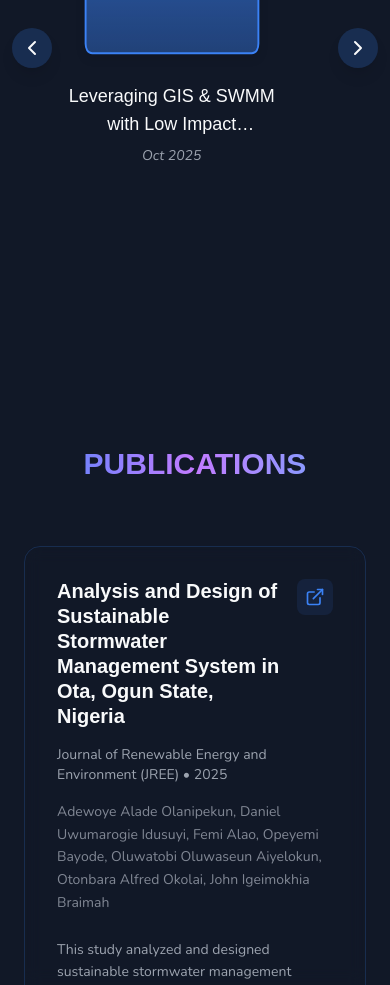
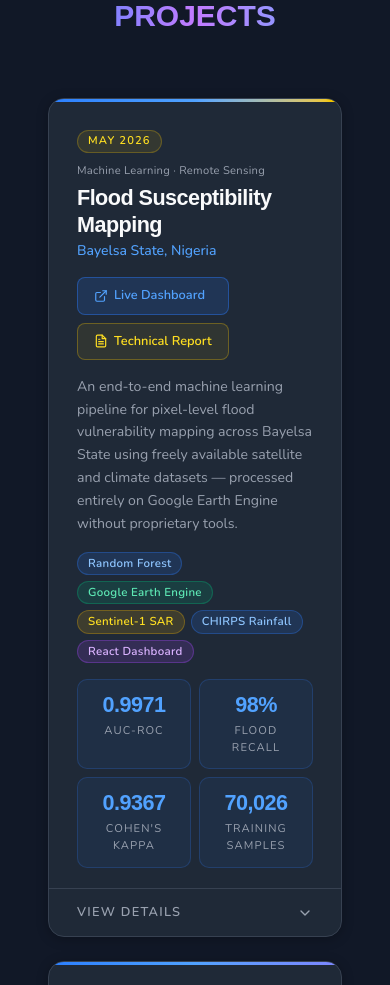
Before and after one commit to Otonbara/engineering-portfolio, a React (Vite) app in the folder engineering-portfolio/: page / in a window 390 px wide. Shown: the part 5300-6285 px from the top of the page. Built offline with nearby package versions, Linux system fonts and the light colour scheme; a web font is replaced by a local one.

Commit message:
Refactor Projects section: enhance project data structure and add new projects; update Publications link; include Python skill in Skills section; add Flood Susceptibility Report PDF and Python SVG asset

```diff
--- a/engineering-portfolio/src/pages/Projects.tsx
+++ b/engineering-portfolio/src/pages/Projects.tsx
@@ -1,49 +1,357 @@
-import { motion, AnimatePresence } from "motion/react";
-import { useRef, useState, useEffect } from "react";
-import { ChevronLeft, ChevronRight } from "lucide-react";
-import FolderIcon from "../components/FolderIcon";
-import Project1 from "../assets/LEVERAGING_GIS_AND_SWMM.pdf";
+import { useState } from "react";
+import { motion } from "motion/react";
 
-export default function Projects() {
-  const [openProject, setOpenProject] = useState<number | null>(null);
-  const [hoveredIndex, setHoveredIndex] = useState<number | null>(null);
-  const carouselRef = useRef<HTMLDivElement>(null);
+interface Tag {
+  label: string;
+  color: "blue" | "yellow" | "green" | "purple";
+}
 
-  useEffect(() => {
-    if (window.location.hash === "#project-gis-swmm") {
-      setOpenProject(0);
-      setTimeout(() => {
-        document.getElementById("projects")?.scrollIntoView({ behavior: "smooth" });
-      }, 200);
+interface Metric {
+  value: string;
+  label: string;
 }
-  }, []);
 
-  const projectData = [
+interface Project {
+  id: string;
+  year: string;
+  title: string;
+  subtitle: string;
+  description: string;
+  tags: Tag[];
+  metrics: Metric[];
+  tools: string[];
+  highlights: string[];
+  liveUrl?: string;
+  reportUrl?: string;
+  category: string;
+}
+
+const tagColors: Record<Tag["color"], string> = {
+  blue: "bg-blue-500/15 text-blue-300 border border-blue-500/30",
+  yellow: "bg-yellow-500/15 text-yellow-300 border border-yellow-500/30",
+  green: "bg-emerald-500/15 text-emerald-300 border border-emerald-500/30",
+  purple: "bg-purple-500/15 text-purple-300 border border-purple-500/30",
+};
+
+const projects: Project[] = [
   {
-      title: "Leveraging GIS & SWMM with Low Impact Development Techniques",
-      subtitle: "Urban Drainage & Flood Mitigation - Opolo Housing Estate, Bayelsa",
-      year: "Oct 2025",
-      summary: `A sustainable stormwater management model integrating QGIS-based catchment analysis and EPA SWMM
-                simulations to evaluate Low Impact Development (LID) strategies in flood-prone areas.`,
+    id: "flood-susceptibility",
+    year: "May 2026",
+    title: "Flood Susceptibility Mapping",
+    subtitle: "Bayelsa State, Nigeria",
+    category: "Machine Learning · Remote Sensing",
+    description:
+      "An end-to-end machine learning pipeline for pixel-level flood vulnerability mapping across Bayelsa State using freely available satellite and climate datasets — processed entirely on Google Earth Engine without proprietary tools.",
+    tags: [
+      { label: "Random Forest", color: "blue" },
+      { label: "Google Earth Engine", color: "green" },
+      { label: "Sentinel-1 SAR", color: "yellow" },
+      { label: "CHIRPS Rainfall", color: "blue" },
+      { label: "React Dashboard", color: "purple" },
+    ],
+    metrics: [
+      { value: "0.9971", label: "AUC-ROC" },
+      { value: "98%", label: "Flood Recall" },
+      { value: "0.9367", label: "Cohen's Kappa" },
+      { value: "70,026", label: "Training Samples" },
+    ],
+    tools: [
+      "Google Earth Engine",
+      "Python (scikit-learn)",
+      "SMOTE Oversampling",
+      "Sentinel-1 SAR",
+      "CHIRPS v2",
+      "USGS SRTM",
+      "MODIS",
+      "JRC Global Surface Water",
+      "React 18 + Vite",
+      "Leaflet.js",
+      "Vercel",
+    ],
     highlights: [
-        "Used QGIS to delineate catchment areas and extract topographical data for hydrological modeling.",
-        "Developed SWMM models to simulate pre- and post-development stormwater runoff scenarios.",
-        "Implemented LID measures (permeable pavements, rain barrels) reducing peak flow by 87%.",
+      "Flood inventory generated from Sentinel-1 SAR using Otsu automated thresholding (−17.05 dB) and UN-SPIDER post-classification refinement",
+      "SMOTE oversampling corrected severe class imbalance (5.5% flood prevalence) to produce 70,026 balanced training samples",
+      "Distance to river (MDI = 0.198) and elevation (MDI = 0.187) emerged as the two dominant predictors — physically consistent with Niger Delta lateral inundation",
+      "Deployed as an interactive choropleth dashboard on Vercel with Nominatim location search and model diagnostics panel",
     ],
-      report: Project1,
+    liveUrl: "https://bayelsa-flood-dashboard.vercel.app/",
+    reportUrl: "/src/assets/Flood_Susceptibility_Report.pdf",
+  },
+  {
+    id: "lid-swmm",
+    year: "October 2025",
+    title: "GIS & SWMM Urban Drainage Analysis",
+    subtitle: "Opolo Housing Estate, Yenagoa",
+    category: "Hydrologic Modelling · LID Design",
+    description:
+      "A hydrologic-hydraulic assessment of stormwater drainage performance at a 15.23-hectare urban estate in Yenagoa, evaluating the impact of Low Impact Development (LID) retrofits against a conventional grey-infrastructure baseline using EPA SWMM and QGIS.",
+    tags: [
+      { label: "EPA SWMM", color: "blue" },
+      { label: "QGIS", color: "green" },
+      { label: "LID Design", color: "yellow" },
+      { label: "Stormwater", color: "purple" },
+    ],
+    metrics: [
+      { value: "87%", label: "Peak Flow Reduction" },
+      { value: "86%", label: "Runoff Volume Reduction" },
+      { value: "15.23 ha", label: "Study Area" },
+      { value: "9", label: "Sub-catchments" },
+    ],
+    tools: [
+      "EPA SWMM",
+      "QGIS",
+      "USGS DEM (30m)",
+      "IDF Curve Analysis",
+      "Alternating Block Method",
+      "Dynamic Wave Routing",
+      "Horton Infiltration Model",
+    ],
+    highlights: [
+      "10-year, 120-minute design storm (66 mm depth) developed via log-log IDF interpolation and alternating block hyetograph method",
+      "Nine sub-catchments delineated from 30m DEM in QGIS; impervious fractions computed per catchment from roof and pavement areas",
+      "Permeable pavements (273 m² avg per unit) and rain barrels (202 m² roof coverage) modelled as distributed LID controls across all sub-catchments",
+      "Peak outfall discharge reduced from 1.058 m³/s to 0.140 m³/s; final surface storage increased by over 40× under the LID scenario",
+    ],
+    reportUrl: "/src/assets/LEVERAGING_GIS_AND_SWMM.pdf",
   },
 ];
 
-  // --- Carousel Scroll Functions ---
-  const scrollLeft = () => {
-    if (carouselRef.current) carouselRef.current.scrollBy({ left: -350, behavior: "smooth" });
-  };
-  const scrollRight = () => {
-    if (carouselRef.current) carouselRef.current.scrollBy({ left: 350, behavior: "smooth" });
-  };
+function ExternalLinkIcon() {
+  return (
+    <svg
+      xmlns="http://www.w3.org/2000/svg"
+      width="14"
+      height="14"
+      viewBox="0 0 24 24"
+      fill="none"
+      stroke="currentColor"
+      strokeWidth="2"
+      strokeLinecap="round"
+      strokeLinejoin="round"
+    >
+      <path d="M18 13v6a2 2 0 0 1-2 2H5a2 2 0 0 1-2-2V8a2 2 0 0 1 2-2h6" />
+      <polyline points="15 3 21 3 21 9" />
+      <line x1="10" y1="14" x2="21" y2="3" />
+    </svg>
+  );
+}
+
+function FileTextIcon() {
+  return (
+    <svg
+      xmlns="http://www.w3.org/2000/svg"
+      width="14"
+      height="14"
+      viewBox="0 0 24 24"
+      fill="none"
+      stroke="currentColor"
+      strokeWidth="2"
+      strokeLinecap="round"
+      strokeLinejoin="round"
+    >
+      <path d="M14 2H6a2 2 0 0 0-2 2v16a2 2 0 0 0 2 2h12a2 2 0 0 0 2-2V8z" />
+      <polyline points="14 2 14 8 20 8" />
+      <line x1="16" y1="13" x2="8" y2="13" />
+      <line x1="16" y1="17" x2="8" y2="17" />
+      <polyline points="10 9 9 9 8 9" />
+    </svg>
+  );
+}
+
+function ChevronIcon({ open }: { open: boolean }) {
+  return (
+    <svg
+      xmlns="http://www.w3.org/2000/svg"
+      width="16"
+      height="16"
+      viewBox="0 0 24 24"
+      fill="none"
+      stroke="currentColor"
+      strokeWidth="2"
+      strokeLinecap="round"
+      strokeLinejoin="round"
+      className={`transition-transform duration-300 ${open ? "rotate-180" : "rotate-0"}`}
+    >
+      <polyline points="6 9 12 15 18 9" />
+    </svg>
+  );
+}
+
+function MetricCard({ value, label }: Metric) {
+  return (
+    <div className="flex-1 basis-[90px] rounded-[10px] border border-blue-500/20 bg-blue-500/[0.07] px-4 py-3 text-center">
+      <div className="font-BBH text-[1.35rem] font-bold leading-tight tracking-tight text-blue-400">
+        {value}
+      </div>
+      <div className="mt-1 text-[0.7rem] uppercase tracking-widest text-gray-400">
+        {label}
+      </div>
+    </div>
+  );
+}
+
+function ProjectCard({ project }: { project: Project }) {
+  const [expanded, setExpanded] = useState(false);
 
   return (
-    <section id="projects" className="relative bg-bg py-32 px-6 lg:px-24 z-30">
+    <article
+      id={project.id}
+      className={`overflow-hidden rounded-2xl border bg-surface transition-all duration-300 ${
+        expanded
+          ? "border-blue-500/40 shadow-[0_0_0_1px_rgba(59,130,246,0.35),0_8px_40px_rgba(0,0,0,0.45)]"
+          : "border-border shadow-[0_2px_12px_rgba(0,0,0,0.25)] hover:border-blue-500/40"
+      }`}
+    >
+      {/* Top accent stripe */}
+      <div
+        className={`h-[3px] ${
+          project.liveUrl
+            ? "bg-linear-to-r from-blue-500 via-blue-400 to-yellow-400"
+            : "bg-linear-to-r from-blue-500 via-blue-400 to-indigo-400"
+        }`}
+      />
+
+      <div className="px-7 pt-7">
+        {/* Top row */}
+        <div className="flex flex-wrap items-start justify-between gap-4">
+          {/* Title block */}
+          <div className="flex-1">
+            <div className="mb-1.5 flex flex-wrap items-center gap-2.5">
+              <span className="rounded-full border border-yellow-400/25 bg-yellow-400/10 px-2.5 py-0.5 text-[0.7rem] font-semibold uppercase tracking-widest text-yellow-300">
+                {project.year}
+              </span>
+              <span className="text-[0.7rem] tracking-wide text-gray-400">
+                {project.category}
+              </span>
+            </div>
+            <h3 className="font-BBH text-[1.35rem] font-bold leading-tight tracking-tight text-gray-50">
+              {project.title}
+            </h3>
+            <p className="mt-0.5 text-sm font-medium text-blue-400">
+              {project.subtitle}
+            </p>
+          </div>
+
+          {/* Action buttons */}
+          {(project.liveUrl || project.reportUrl) && (
+            <div className="flex flex-col md:flex-row shrink-0 flex-wrap gap-2">
+              {project.liveUrl && (
+                <a
+                  href={project.liveUrl}
+                  target="_blank"
+                  rel="noopener noreferrer"
+                  className="inline-flex items-center gap-1.5 rounded-lg border border-blue-500/40 bg-blue-500/15 px-4 py-2 text-[0.8rem] font-semibold text-blue-400 transition-all duration-200 hover:border-blue-400/70 hover:bg-blue-500/25 hover:text-blue-300"
+                >
+                  <ExternalLinkIcon />
+                  Live Dashboard
+                </a>
+              )}
+              {project.reportUrl && (
+                <a
+                  href={project.reportUrl}
+                  target="_blank"
+                  rel="noopener noreferrer"
+                  className="inline-flex items-center gap-1.5 rounded-lg border border-yellow-400/30 bg-yellow-400/8 px-4 py-2 text-[0.8rem] font-semibold text-yellow-300 transition-all duration-200 hover:border-yellow-400/60 hover:bg-yellow-400/18 hover:text-yellow-200"
+                >
+                  <FileTextIcon />
+                  Technical Report
+                </a>
+              )}
+            </div>
+          )}
+        </div>
+
+        {/* Description */}
+        <p className="mt-4 text-[0.88rem] leading-relaxed text-gray-400">
+          {project.description}
+        </p>
+
+        {/* Tag pills */}
+        <div className="mt-4 flex flex-wrap gap-1.5">
+          {project.tags.map((tag) => (
+            <span
+              key={tag.label}
+              className={`rounded-full px-2.5 py-0.5 text-[0.72rem] font-semibold tracking-wide ${tagColors[tag.color]}`}
+            >
+              {tag.label}
+            </span>
+          ))}
+        </div>
+
+        {/* Metrics */}
+        <div className="mb-5 mt-4 flex flex-wrap gap-2">
+          {project.metrics.map((m) => (
+            <MetricCard key={m.label} {...m} />
+          ))}
+        </div>
+      </div>
+
+      {/* Expand toggle */}
+      <button
+        onClick={() => setExpanded((v) => !v)}
+        aria-expanded={expanded}
+        className="flex w-full items-center justify-between border-t border-border bg-transparent px-7 py-3.5 text-[0.8rem] font-semibold uppercase tracking-widest text-gray-400 transition-all duration-200 hover:bg-white/3 hover:text-gray-50"
+      >
+        <span>{expanded ? "Hide Details" : "View Details"}</span>
+        <ChevronIcon open={expanded} />
+      </button>
+
+      {/* Expanded details panel */}
+      <div
+        className={`overflow-hidden transition-all duration-400 ${
+          expanded ? "max-h-[1000px]" : "max-h-0"
+        }`}
+      >
+        <div className="grid grid-cols-1 gap-6 border-t border-border px-7 py-6 sm:grid-cols-2">
+          {/* Key Highlights */}
+          <div>
+            <h4 className="mb-3.5 font-BBH text-[0.8rem] font-bold uppercase tracking-widest text-gray-50">
+              Key Highlights
+            </h4>
+            <ul className="space-y-3">
+              {project.highlights.map((h, i) => (
+                <li
+                  key={i}
+                  className="flex gap-2.5 text-[0.82rem] leading-relaxed text-gray-400"
+                >
+                  <span className="mt-px shrink-0 font-bold text-blue-500">
+                    ›
+                  </span>
+                  {h}
+                </li>
+              ))}
+            </ul>
+          </div>
+
+          {/* Tools & Technologies */}
+          <div>
+            <h4 className="mb-3.5 font-BBH text-[0.8rem] font-bold uppercase tracking-widest text-gray-50">
+              Tools & Technologies
+            </h4>
+            <div className="flex flex-wrap gap-1.5">
+              {project.tools.map((tool) => (
+                <span
+                  key={tool}
+                  className="rounded-md border border-border bg-bg px-2.5 py-1 text-[0.72rem] font-medium text-gray-300"
+                >
+                  {tool}
+                </span>
+              ))}
+            </div>
+          </div>
+        </div>
+      </div>
+    </article>
+  );
+}
+
+export default function ProjectsSection() {
+  return (
+    <section id="projects" className="relative bg-bg py-32 px-6 lg:px-24 z-20">
+
+      <div className="relative mx-auto px-6">
+        {/* Section header */}
+        <div className="mb-14">
           <motion.h2
             initial={{ opacity: 0, x: -60 }}
             whileInView={{ opacity: 1, x: 0 }}
@@ -53,121 +361,15 @@ export default function Projects() {
           >
             PROJECTS
           </motion.h2>
-
-      {/* Carousel Controls */}
-      <div className="relative flex items-center">
-        {/* Left Button */}
-        <button
-          onClick={scrollLeft}
-          className="absolute -left-3 md:-left-10 bg-accent/20 hover:bg-accent/40 p-2 rounded-full transition-all shadow-lg z-10"
-        >
-          <ChevronLeft className="text-text-primary w-6 h-6" />
-        </button>
-
-        {/* Scrollable Container */}
-        <div
-          ref={carouselRef}
-          className="flex gap-8 overflow-x-hidden pb-6 px-4 snap-x snap-mandatory scroll-smooth scrollbar-hide w-full"
-        >
-          {[...projectData, ...Array(3).fill("soon")].map((proj, index) => {
-            const isComingSoon = proj === "soon";
-            return (
-              <motion.div
-                key={index}
-                onMouseEnter={() => !isComingSoon && setHoveredIndex(index)}
-                onMouseLeave={() => setHoveredIndex(null)}
-                onClick={() => !isComingSoon && setOpenProject(index)}
-                whileHover={{ scale: 1.05 }}
-                transition={{ duration: 0.3 }}
-                className={`relative cursor-pointer snap-center flex flex-col items-center group
-                  ${
-                    isComingSoon
-                      ? "opacity-50 hover:opacity-80 cursor-default"
-                      : "hover:opacity-100"
-                  }
-                  w-[85%] sm:w-[45%] md:w-[30%] lg:w-[22%] shrink-0`}
-              >
-                {/* Folder Icon */}
-                <div className="w-48 h-40 mb-4">
-                  <FolderIcon isHovered={!isComingSoon && hoveredIndex === index} />
         </div>
 
-                {/* Project Info */}
-                <div className="text-center px-4 max-w-60">
-                  <h3 className="text-text-primary text-lg text-center line-clamp-2">
-                    {isComingSoon ? "Coming Soon" : proj.title}
-                  </h3>
-                  <p className="text-sm text-text-secondary italic mt-2">
-                    {isComingSoon ? "New Project" : proj.year}
-                  </p>
+        {/* Cards */}
+        <div className="flex flex-col gap-6">
+          {projects.map((project) => (
+            <ProjectCard key={project.id} project={project} />
+          ))}
         </div>
-              </motion.div>
-            );
-          })}
       </div>
-
-        {/* Right Button */}
-        <button
-          onClick={scrollRight}
-          className="absolute -right-3 md:-right-10 bg-accent/20 hover:bg-accent/40 p-2 rounded-full transition-all shadow-lg z-10"
-        >
-          <ChevronRight className="text-text-primary w-6 h-6" />
-        </button>
-      </div>
-
-      {/* Modal */}
-      <AnimatePresence>
-        {openProject !== null && projectData[openProject] && (
-          <motion.div
-            initial={{ opacity: 0.3 }}
-            animate={{ opacity: 1 }}
-            exit={{ opacity: 0.3 }}
-            className="fixed inset-0 bg-black/60 backdrop-blur-md flex justify-center items-center z-40 p-4"
-            onClick={() => setOpenProject(null)}
-          >
-            <motion.div
-              initial={{ scale: 0.8, opacity: 0.3 }}
-              animate={{ scale: 1, opacity: 1 }}
-              exit={{ scale: 0.8, opacity: 0.3 }}
-              transition={{ duration: 0.4, ease: "easeOut" }}
-              onClick={(e) => e.stopPropagation()}
-              className="bg-surface border border-border rounded-2xl shadow-2xl max-w-2xl w-full p-8 relative top-6 text-text-primary overflow-y-auto"
-            >
-              <h3 className="text-2xl mb-2">{projectData[openProject].title}</h3>
-              <p className="text-sm mb-4">{projectData[openProject].subtitle}</p>
-
-              <p className="text-base leading-relaxed mb-6">{projectData[openProject].summary}</p>
-
-              <ul className="list-disc list-inside text-text-secondary space-y-2 mb-6">
-                {projectData[openProject].highlights.map((point, i) => (
-                  <li key={i}>{point}</li>
-                ))}
-              </ul>
-
-              <div className="flex gap-5">
-                <a
-                  href={projectData[openProject].report}
-                  target="_blank"
-                  rel="noopener noreferrer"
-                  className="inline-block bg-accent px-6 py-2 rounded-xl font-medium hover:bg-accent/80 transition-all shadow-lg hover:shadow-xl"
-                >
-                  View Full Report
-                </a>
-
-                <button
-                  onClick={() => {
-                    setOpenProject(null);
-                    history.replaceState(null, "", " ");
-                  }}
-                  className="inline-block bg-red-500 px-6 py-2 rounded-xl font-medium hover:bg-red-500/80 transition-all shadow-lg hover:shadow-xl cursor-pointer"
-                >
-                  ✕
-                </button>
-              </div>
-            </motion.div>
-          </motion.div>
-        )}
-      </AnimatePresence>
     </section>
   );
 }
--- a/engineering-portfolio/src/pages/Publications.tsx
+++ b/engineering-portfolio/src/pages/Publications.tsx
@@ -25,7 +25,7 @@ export default function Publications() {
               Analysis and Design of Sustainable Stormwater Management System in Ota, Ogun State, Nigeria
             </h3>
             <a
-              href="https://www.jree.ir/article_236631.html"
+              href="https://www.jree.ir/article_236631_81e6b52d6b918751088574ed0082f2ca.pdf"
               target="_blank"
               rel="noopener noreferrer"
               className="shrink-0 p-2 rounded-lg bg-accent/10 hover:bg-accent/20 transition-colors"
--- a/engineering-portfolio/src/pages/Skills.tsx
+++ b/engineering-portfolio/src/pages/Skills.tsx
@@ -8,6 +8,7 @@ import SWMM from "../assets/SWMM.png"
 import SketchUp from "../assets/SketchUp.svg"
 import Tekla from "../assets/Tekla.svg"
 import Excel from "../assets/Excel.svg"
+import Python from "../assets/Python.svg"
 
 export default function Skills() {
   const technicalSkills = [
@@ -40,6 +41,11 @@ export default function Skills() {
       name: "Microsoft Excel",
       icon: Excel,
       tooltip: "Proficient in organizing, calculating, and analyzing project data, quantities, and budgets using complex formulas."
+    },
+    {
+      name: "Python",
+      icon: Python,
+      tooltip: "Automating data workflows, scripting analysis, and building custom engineering tools with Python."
     },
   ]
 
```
Also changed, not shown: engineering-portfolio/src/assets/python.svg (added), 1 other file (tests, documents, lock files or other folders). Lines whose indentation alone changed are shown as unchanged.
